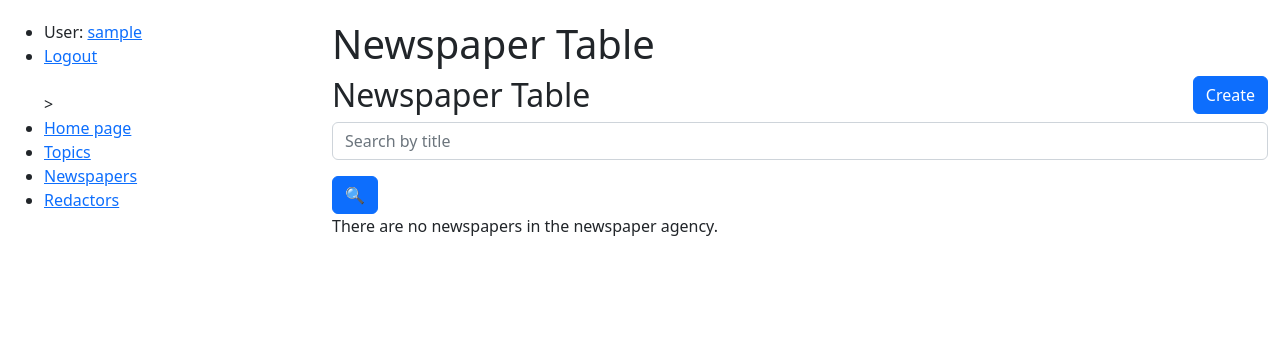
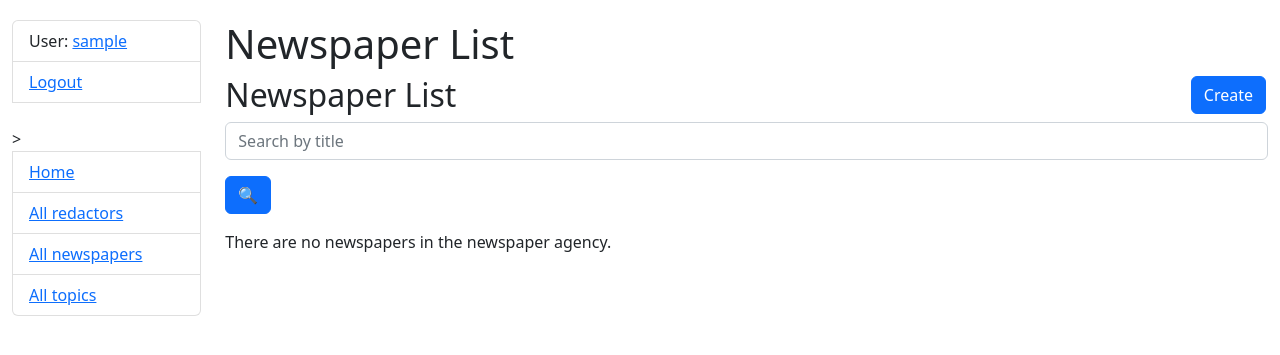
Before and after one commit to Viacheslav417865/newspaper-agency, a Django app: page /newspaper/ in a window 1280 px wide. Shown: the top 355 px of the page. Run offline with Django 5.2, Linux system fonts and the light colour scheme; the visitor is signed in with stand-in values (Sample User, id 1); data that the repository does not hold is empty; some libraries are stand-ins or nearby versions.

Commit message:
add Refactor

```diff
--- a/catalog/form.py
+++ b/catalog/form.py
@@ -8,7 +8,14 @@ from catalog.models import Redactor, Newspaper
 class RedactorCreationForm(UserCreationForm):
     class Meta(UserCreationForm.Meta):
         model = Redactor
-        fields = UserCreationForm.Meta.fields + ("years_of_experience",)
+        fields = UserCreationForm.Meta.fields + (
+            "years_of_experience",
+            "first_name",
+            "last_name",
+        )
+
+    def clean_license_number(self):
+        return validate_years_of_experience(self.cleaned_data["years_of_experience"])
 
 
 class RedactorYearsUpdateForm(forms.ModelForm):
@@ -16,9 +23,12 @@ class RedactorYearsUpdateForm(forms.ModelForm):
         model = Redactor
         fields = ("years_of_experience",)
 
-    def clean_years_of_experience(self):
-        year_of_experience = self.cleaned_data["years_of_experience"]
-        if not 0 < year_of_experience < 80:
+    def clean_license_number(self):
+        return validate_years_of_experience(self.cleaned_data["years_of_experience"])
+
+
+    def validate_years_of_experience(years_of_experience):
+        if not 0 < years_of_experience < 80:
             raise ValidationError(
                 "Ensure that the years of experience is between 0 and 80"
             )
@@ -35,9 +45,11 @@ class NewspaperForm(forms.ModelForm):
         required=False,
     )
     published_date = forms.DateField(widget=DateInput)
+
     class Meta:
         model = Newspaper
         fields = "__all__"
+
 
 class RedactorSearchForm(forms.Form):
     username = forms.CharField(
--- a/catalog/views.py
+++ b/catalog/views.py
@@ -152,6 +152,7 @@ class RedactorCreationView(LoginRequiredMixin, generic.CreateView):
 class RedactorUpdateView(LoginRequiredMixin, generic.UpdateView):
     model = Redactor
     form_class = RedactorYearsUpdateForm
+    success_url = reverse_lazy("catalog:redactor-list")
 
 
 class RedactorDeleteView(LoginRequiredMixin, generic.DeleteView):
--- a/static/css/styles.css
+++ b/static/css/styles.css
@@ -1,3 +1,8 @@
 body {
     margin-top: 20px;
 }
+
+.link-to-page {
+    float: right;
+    margin: 0 2px 0 2px;
+}
--- a/templates/base.html
+++ b/templates/base.html
@@ -17,12 +17,12 @@
 <body>
   <div class="container-fluid">
     <div class="row">
-      <div class="col-sm-3">
+      <div class="col-sm-2">
         {% block sidebar %}
           {% include "includes/sidebar.html" %}
         {% endblock %}
       </div>
-      <div class="col-sm-9">
+      <div class="col-sm-10">
         {% block content %}
         {% endblock %}
 
--- a/templates/catalog/newspaper_confirm_delete.html
+++ b/templates/catalog/newspaper_confirm_delete.html
@@ -10,6 +10,6 @@
   <form action="" method="post">
     {% csrf_token %}
     <input type="submit" value="Yes, delete!" class="btn btn-danger">
-    <a href="{% url 'catalog:newspaper-detail' pk=newspaper.id %}" class="btn btn-success">Cancel</a>
+    <a href="{% url 'catalog:newspaper-detail' pk=newspaper.id %}" class="btn btn-secondary">Cancel</a>
   </form>
 {% endblock %}
--- a/templates/catalog/newspaper_detail.html
+++ b/templates/catalog/newspaper_detail.html
@@ -23,7 +23,7 @@
             {% else %}
                 <p>No redactors available for this newspaper.</p>
             {% endif %}
-            <a href="{% url 'catalog:newspaper-update' pk=newspaper.id %}" class="btn btn-success">Update</a>
+            <a href="{% url 'catalog:newspaper-update' pk=newspaper.id %}" class="btn btn-secondary">Update</a>
             <a href="{% url 'catalog:newspaper-delete' pk=newspaper.id %}" class="btn btn-danger">Delete</a>
         </div>
     </div>
--- a/templates/catalog/newspaper_form.html
+++ b/templates/catalog/newspaper_form.html
@@ -24,7 +24,7 @@
 
     {{ form|crispy }}
     <input class="btn btn-primary" type="submit" value="Submit">
-    <a href="{% url 'catalog:newspaper-detail' pk=newspaper.id %}" class="btn btn-success">Cancel</a>
+    <a href="{% url 'catalog:newspaper-detail' pk=newspaper.id %}" class="btn btn-secondary">Cancel</a>
 
   </form>
 {% endblock %}
--- a/templates/catalog/newspaper_list.html
+++ b/templates/catalog/newspaper_list.html
@@ -1,40 +1,30 @@
 {% extends "base.html" %}
 {% load crispy_forms_filters %}
+
 {% block content %}
-    <h1>Newspaper Table</h1>
+    <h1>Newspaper List</h1>
     <h2>
-        Newspaper Table
-        <a style="float: right" href="{% url 'catalog:newspaper-create' %}" class="btn btn-primary">Create</a>
+        Newspaper List
+        <a href="{% url 'catalog:newspaper-create' %}" class="btn btn-primary link-to-page">
+            Create
+        </a>
     </h2>
-    <form action="" method="get" class="form-inline">
+
+    <form action="" method="get" class="form-inline mb-3">
         {{ search_form|crispy }}
-        <input class="btn btn-primary" type="submit" value="🔍">
+        <input class="btn btn-primary" type="submit" value="🔍" aria-label="Search Newspapers">
     </form>
+
     {% if newspaper_list %}
-        <div class="table-responsive">
-            <table class="table">
-                <thead>
-                <tr>
-                    <th scope="col">ID</th>
-                    <th scope="col">Title</th>
-                    <th scope="col">Content</th>
-                    <th scope="col">Date of publish</th>
-                    <th scope="col">Topic</th>
-                </tr>
-                </thead>
-                <tbody>
-                {% for newspaper in newspaper_list %}
-                    <tr>
-                        <td><a href="{% url 'catalog:newspaper-detail' pk=newspaper.id %}">{{ newspaper.id }}</a></td>
-                        <td>{{ newspaper.title }}</td>
-                        <td>{{ newspaper.content|slice:":50" }}{% if newspaper.content|length > 50 %}...{% endif %}</td>
-                        <td>{{ newspaper.published_date|date:"F j, Y" }}</td>
-                        <td>{{ newspaper.topic.name }}</td>
-                    </tr>
-                {% endfor %}
-                </tbody>
-            </table>
-        </div>
+        <ul class="list-unstyled">
+            {% for newspaper in newspaper_list %}
+                <li>
+                    <a href="{% url 'catalog:newspaper-detail' pk=newspaper.id %}">
+                        {{ newspaper.id }} - {{ newspaper.title }} ({{ newspaper.topic.name }})
+                    </a>
+                </li>
+            {% endfor %}
+        </ul>
     {% else %}
         <p>There are no newspapers in the newspaper agency.</p>
     {% endif %}
--- a/templates/catalog/redactor_confirm_delete.html
+++ b/templates/catalog/redactor_confirm_delete.html
@@ -10,6 +10,6 @@
   <form action="" method="post">
     {% csrf_token %}
     <input type="submit" value="Yes, delete!" class="btn btn-danger">
-    <a href="{% url 'catalog:topic-list' %}" class="btn btn-success">Cancel</a>
+    <a href="{% url 'catalog:topic-list' %}" class="btn btn-secondary">Cancel</a>
   </form>
 {% endblock %}
--- a/templates/catalog/redactor_form.html
+++ b/templates/catalog/redactor_form.html
@@ -17,7 +17,7 @@
               {{ form|crispy }}
 
               <input class="btn btn-primary" type="submit" value="Submit">
-              <a href="{% url 'catalog:redactor-list' %}" class="btn btn-success" role="button">Cancel</a>
+              <a href="{% url 'catalog:redactor-list' %}" class="btn btn-secondary" role="button">Cancel</a>
           </form>
       </div>
   </div>
--- a/templates/catalog/topic_confirm_delete.html
+++ b/templates/catalog/topic_confirm_delete.html
@@ -8,6 +8,6 @@
   <form action="" method="post">
     {% csrf_token %}
     <input type="submit" value="Yes, delete!" class="btn btn-danger">
-    <a href="{% url 'catalog:topic-list' %}" class="btn btn-success">Cancel</a>
+    <a href="{% url 'catalog:topic-list' %}" class="btn btn-secondary">Cancel</a>
   </form>
 {% endblock %}
--- a/templates/catalog/topic_form.html
+++ b/templates/catalog/topic_form.html
@@ -25,6 +25,6 @@
     {{ form|crispy }}
 
     <input class="btn btn-primary" type="submit" value="Submit">
-    <a href="{% url 'catalog:topic-list' %}" class="btn btn-success">Cancel</a>
+    <a href="{% url 'catalog:topic-list' %}" class="btn btn-secondary">Cancel</a>
   </form>
 {% endblock %}
--- a/templates/includes/sidebar.html
+++ b/templates/includes/sidebar.html
@@ -1,15 +1,15 @@
-<ul class="toggle-nav-sidebar">
+<ul class="sidebar-nav list-group">
   {% if user.is_authenticated %}
-    <li>User: <a href="{% url 'catalog:redactor-detail' pk=user.id %}">{{ user.username }}</a></li>
-    <li><a href="{% url 'logout' %}">Logout</a></li>
+    <li class="list-group-item">User: <a href="{{ user.get_absolute_url }}">{{ user.get_username }}</a></li>
+    <li class="list-group-item"><a href="{% url 'logout'%}?next={{request.path}}">Logout</a></li>
   {% else %}
-    <li><a href="{% url 'login' %}">Login</a></li>
+    <li class="list-group-item"><a href="{% url 'login'%}?next={{request.path}}">Login</a></li>
   {% endif %}
 
   <br>>
 
-  <li><a href="{% url 'catalog:index' %}">Home page</a></li>
-  <li><a href="{% url 'catalog:topic-list' %}">Topics</a></li>
-  <li><a href="{% url 'catalog:newspaper-list' %}">Newspapers</a></li>
-  <li><a href="{% url 'catalog:redactor-list' %}">Redactors</a></li>
+  <li class="list-group-item"><a href="{% url 'catalog:index' %}">Home</a></li>
+  <li class="list-group-item"><a href="{% url 'catalog:redactor-list' %}">All redactors</a></li>
+  <li class="list-group-item"><a href="{% url 'catalog:newspaper-list' %}">All newspapers</a></li>
+  <li class="list-group-item"><a href="{% url 'catalog:topic-list' %}">All topics</a></li>
 </ul>
```
Also changed, not shown: catalog/admin.py (+6 -1 lines), templates/catalog/index.html (+12 -9 lines), templates/catalog/redactor_detail.html (+21 -12 lines), templates/catalog/redactor_list.html (+12 -7 lines), templates/catalog/topic_list.html (+9 -6 lines), templates/registration/login.html (+12 -5 lines).
